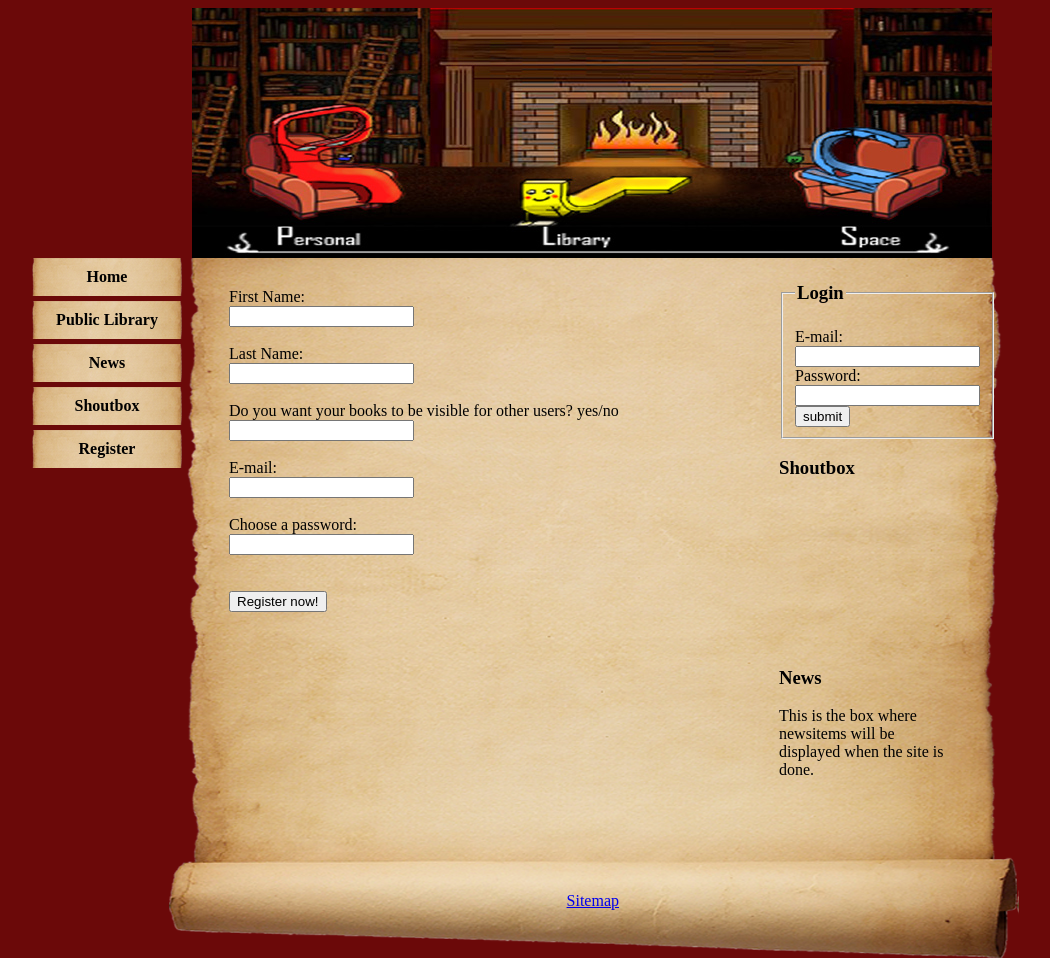
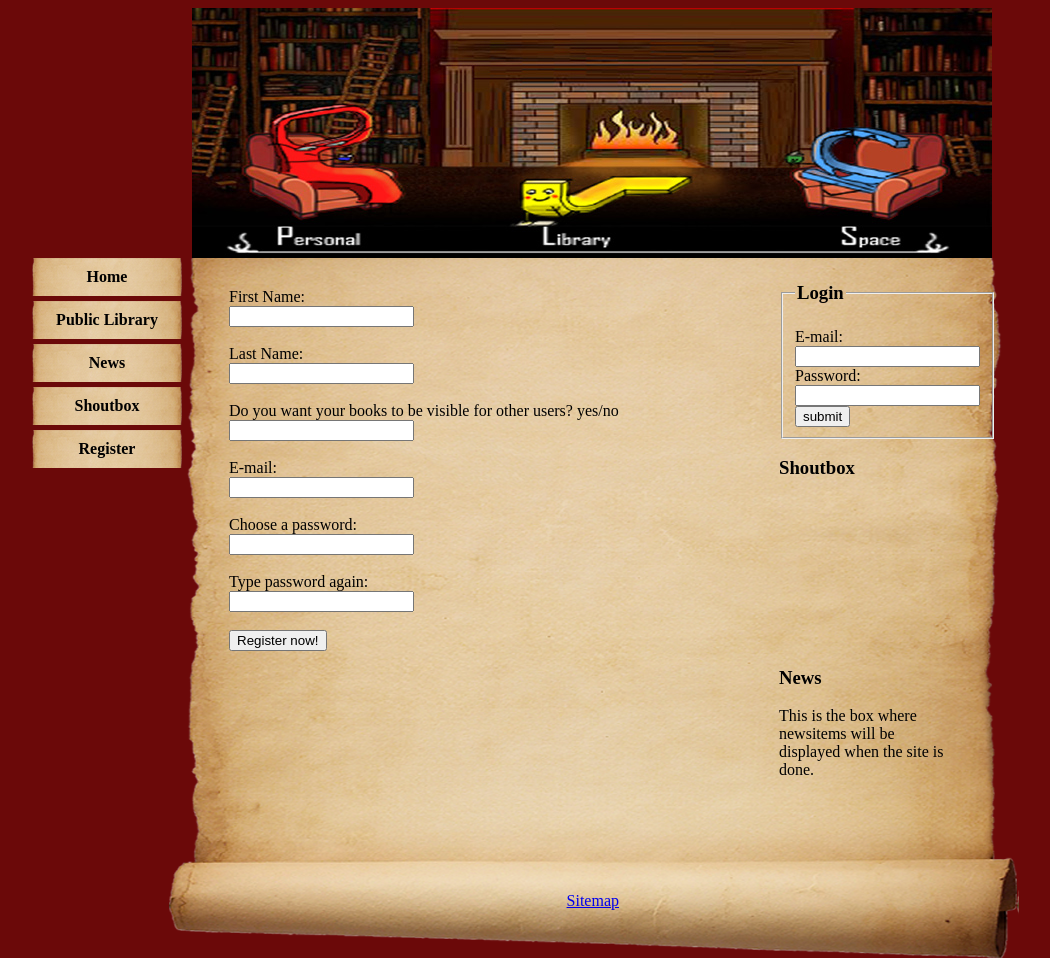
Before and after one commit to s1970348/Databosses, a PHP site: page /php/register.php in a window 1280 px wide. Shown: the whole page, without its empty margins (56-1106 px from the left). Run offline with PHP 8.4, Linux system fonts and the light colour scheme; data that the repository does not hold is empty.

Commit message:
Added password check

```diff
--- a/php/insert.php
+++ b/php/insert.php
@@ -6,6 +6,11 @@ $lastname=$_POST['Lname'];
 $visibility=$_POST['Visibility'];
 $email=$_POST['Email'];
 $password=$_POST['Password'];
+$passwordcheck=$_POST['Passwordcheck'];
+
+if ($password != $passwordcheck) {
+	 						die("<p id='error'>Passwords do not match.</p>");
+                         }
 
 $query = "INSERT INTO User VALUES ('','$firstname','$lastname','$email','$visibility','$password')";
 if (!mysql_query($query))
--- a/php/register.php
+++ b/php/register.php
@@ -46,7 +46,8 @@ $_SESSION['login_time']=$_SERVER["REQUEST_TIME"]+(60*60);
             Choose a password:<br>
             <input type='password' name="Password"><br>
             <br>
-
+						Type password again:<br>
+            <input type='password' name="Passwordcheck"><br>
             <br>
             <input type="Submit" value="Register now!">
           </form>
```
